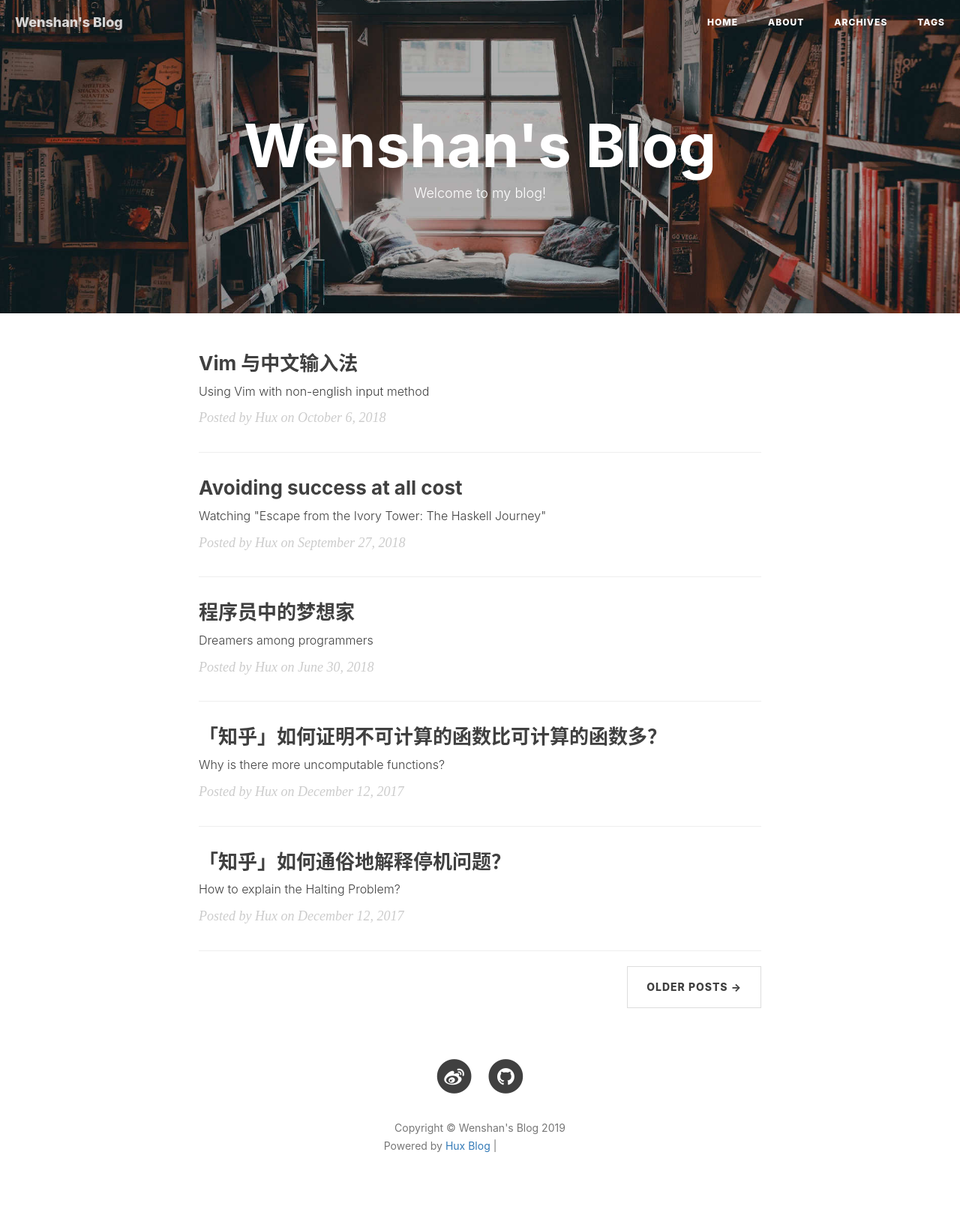
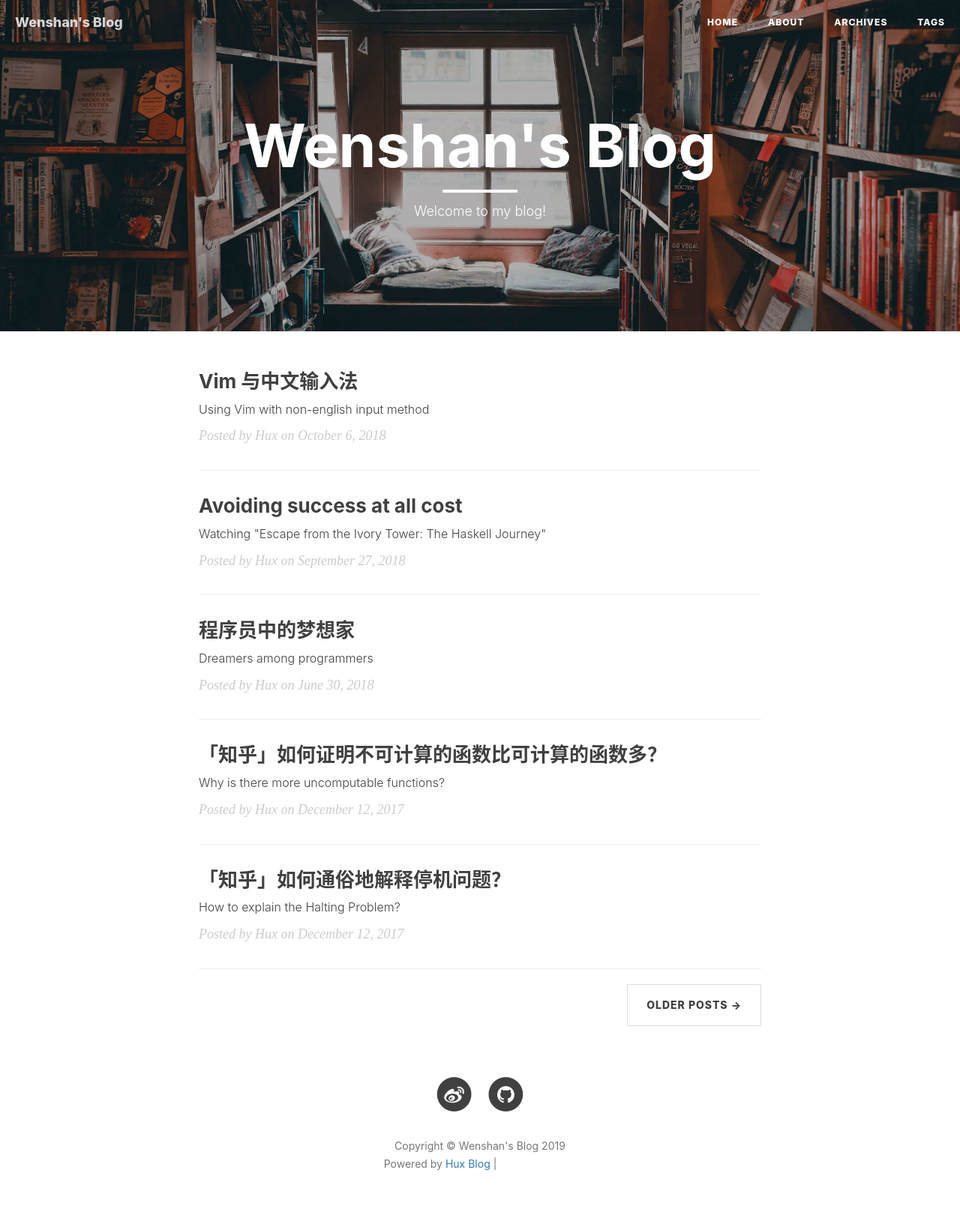
Before and after one commit to tianws/tianws.github.io, a Jekyll site: the page built from index.html, in a window 1280 px wide. Shown: the whole page at 75% size. Built offline with Jekyll 4.4.1, drawn with Linux system fonts in a browser that asks for light colours; nearby versions of some CDN libraries; the list of posts is cut into pages by our own code; comment, search, counter and statistics services are not loaded; before the commit the page ends 1605 px from its top, so only the background shows below that; grey boxes are pictures that could not be loaded.

Commit message:
加短横线

```diff
--- a/_includes/intro-header.html
+++ b/_includes/intro-header.html
@@ -101,6 +101,7 @@
         <div class="site-heading">
         {% endif %}
           <h1>{% if page.title %}{{ page.title }}{% else %}{{ site.title }}{% endif %}</h1>
+          <hr class="small">
           <span class="subheading">{{ page.description }}</span>
         </div>
       </div>
```
